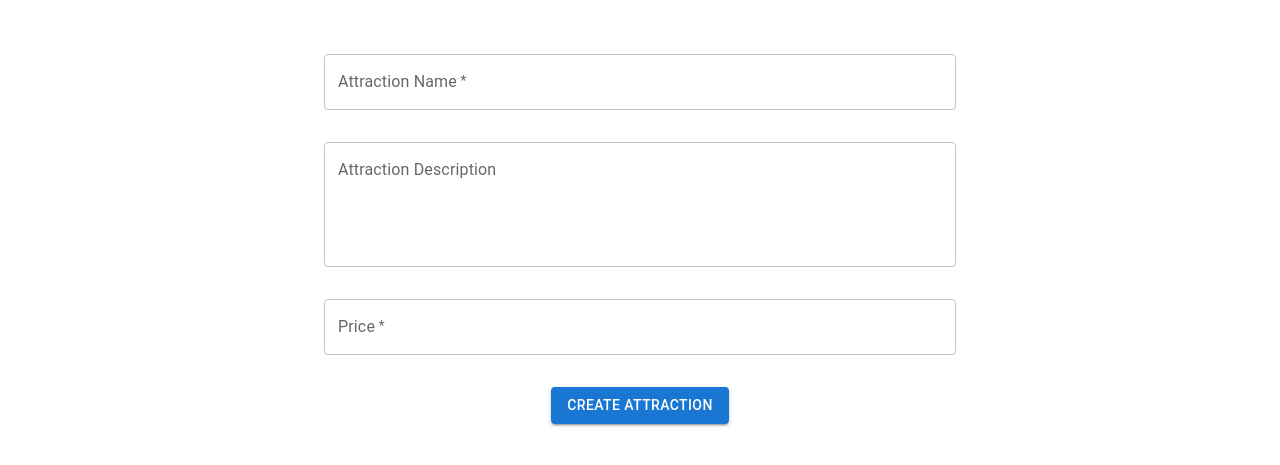
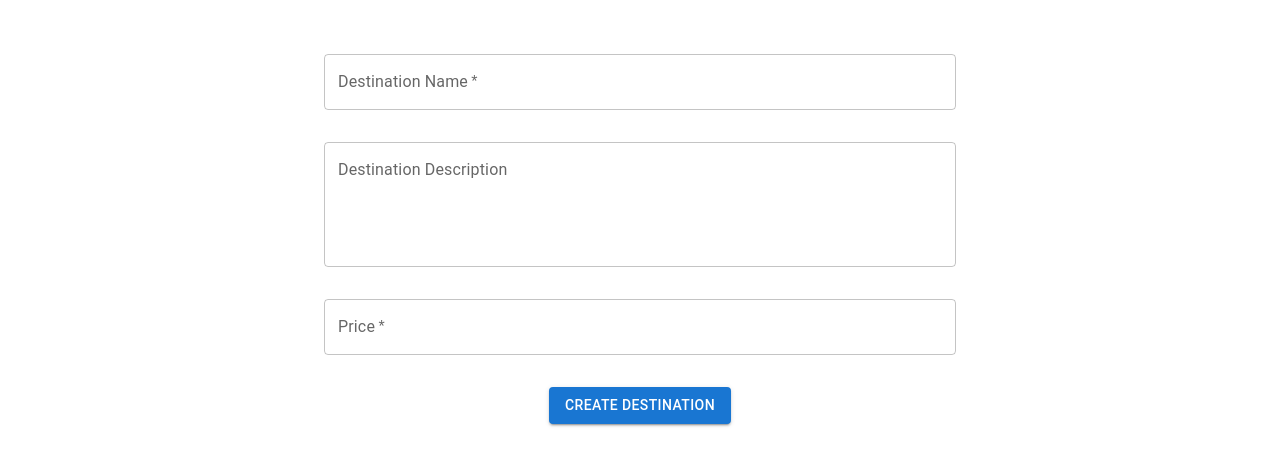
Before and after one commit to mortenlyn/InspireJourney, a React (Create React App) app in the folder young_explorer/frontend/: page /addAttraction in a window 1280 px wide. Shown: the part 253-718 px from the top of the page. Built offline with nearby package versions, Linux system fonts and the light colour scheme; no server answers.

Commit message:
Have updated the labels on the front page to be ¨ "Destination". This is so until later if we decided to add labels  to the attraction model
 Have also updated the add
 attraction form in the frontend
 by changing attraction to
 destination

```diff
--- a/young_explorer/frontend/src/components/GetAllAttractions.js
+++ b/young_explorer/frontend/src/components/GetAllAttractions.js
@@ -25,7 +25,7 @@ export default function GetAllAttractions() {
     return (
       <CardItem
         key={attraction.attraction_id}
-        label="Beach"
+        label="Destination"
         name={attraction.name}
       />
     );
--- a/young_explorer/frontend/src/components/pages/AddAttraction.js
+++ b/young_explorer/frontend/src/components/pages/AddAttraction.js
@@ -50,7 +50,7 @@ export default function AddAttraction() {
         <Grid container spacing={4}>
           <Grid item xs={12}>
             <TextField
-              label="Attraction Name"
+              label="Destination Name"
               fullWidth
               onChange={handleAttractionNameChange}
               required
@@ -58,7 +58,7 @@ export default function AddAttraction() {
           </Grid>
           <Grid item xs={12}>
             <TextField
-              label="Attraction Description"
+              label="Destination Description"
               multiline // Set multiline to true
               fullWidth
               rows={4} // Specify the number of rows (optional)
@@ -74,7 +74,7 @@ export default function AddAttraction() {
               color="primary"
               onClick={handleAttractionButton}
             >
-              Create Attraction
+              Create Destination
             </Button>
           </Grid>
         </Grid>
```
